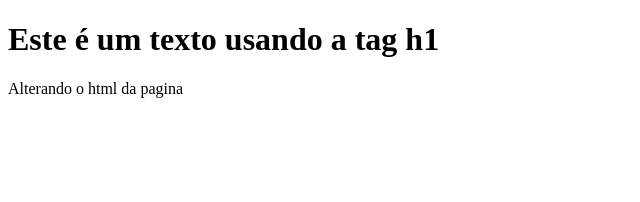
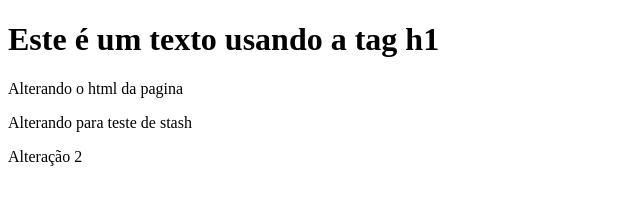
Before and after one commit to eugeniojhe/gittraining, a plain HTML site: page index.html in a window 1280 px wide. Shown: the whole page, without its empty margins (0-640 px from the left). Drawn offline with Linux system fonts and the light colour scheme.

Commit message:
Testando stash no file index.html

```diff
--- a/index.html
+++ b/index.html
@@ -8,5 +8,7 @@
 <body>
     <h1>Este é um texto usando a tag h1</h1>
     <p>Alterando o html da pagina</p>
+    <p>Alterando para teste de stash</p>
+    <p>Alteração 2</p>
 </body>
 </html>
```
Also changed, not shown: b.txt.
